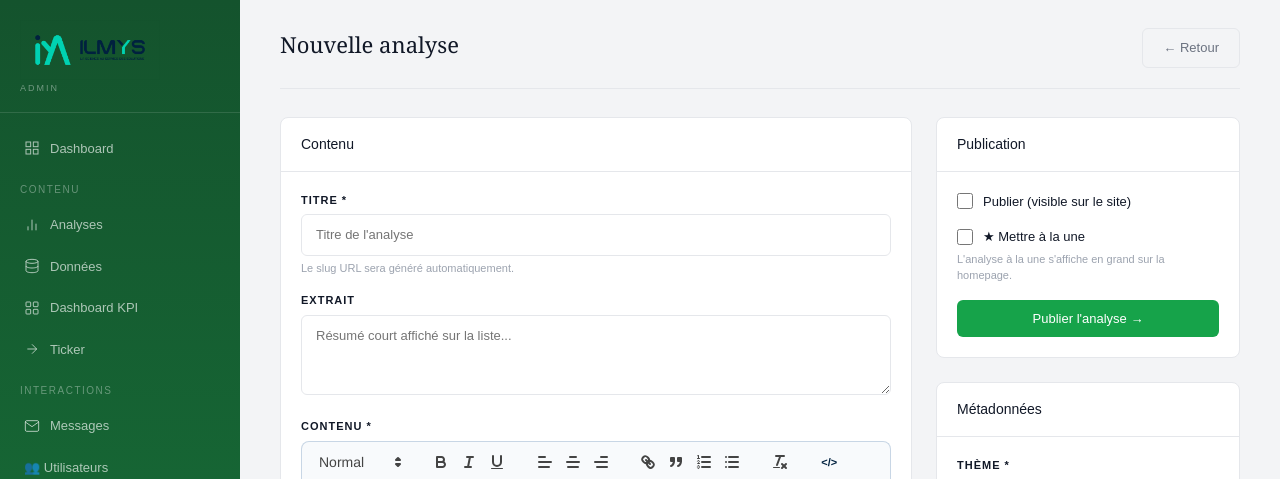
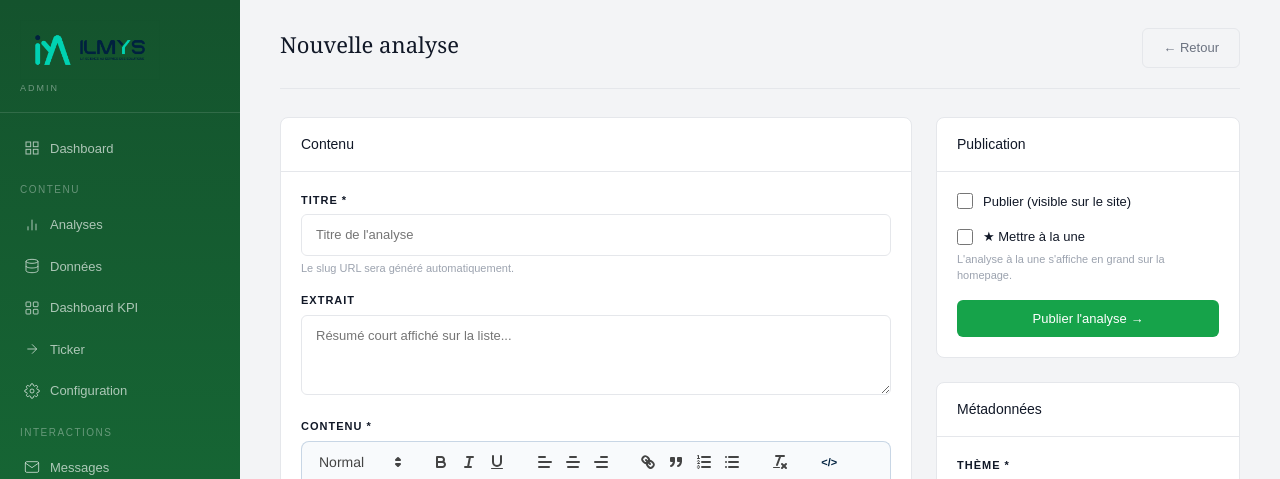
Before and after one commit to lynol/ilmys, a Flask app: page /admin/analyses/ajouter in a window 1280 px wide. Shown: the top 479 px of the page. Run offline with Flask 3, Linux system fonts and the light colour scheme; the visitor is signed in with stand-in values (Sample User, id 1); data that the repository does not hold is empty; some libraries are stand-ins or nearby versions.

Commit message:
fix update

```diff
--- a/templates/admin/base_admin.html
+++ b/templates/admin/base_admin.html
@@ -131,6 +131,16 @@
                     Ticker
             </a>
 
+            <a href="{{ url_for('admin_config') }}"
+                class="sidebar-link {% if request.endpoint == 'admin_config' %}active{% endif %}">
+                    <svg viewBox="0 0 24 24" fill="none"
+                        stroke="currentColor" stroke-width="1.5">
+                        <path d="M12 15a3 3 0 100-6 3 3 0 000 6z"/>
+                        <path d="M19.4 15a1.65 1.65 0 00.33 1.82l.06.06a2 2 0 010 2.83 2 2 0 01-2.83 0l-.06-.06a1.65 1.65 0 00-1.82-.33 1.65 1.65 0 00-1 1.51V21a2 2 0 01-4 0v-.09A1.65 1.65 0 009 19.4a1.65 1.65 0 00-1.82.33l-.06.06a2 2 0 01-2.83-2.83l.06-.06A1.65 1.65 0 004.68 15a1.65 1.65 0 00-1.51-1H3a2 2 0 010-4h.09A1.65 1.65 0 004.6 9a1.65 1.65 0 00-.33-1.82l-.06-.06a2 2 0 012.83-2.83l.06.06A1.65 1.65 0 009 4.68a1.65 1.65 0 001-1.51V3a2 2 0 014 0v.09a1.65 1.65 0 001 1.51 1.65 1.65 0 001.82-.33l.06-.06a2 2 0 012.83 2.83l-.06.06A1.65 1.65 0 0019.4 9a1.65 1.65 0 001.51 1H21a2 2 0 010 4h-.09a1.65 1.65 0 00-1.51 1z"/>
+                    </svg>
+                    Configuration
+            </a>
+
             <div class="sidebar-section-label">Interactions</div>
 
             <a href="{{ url_for('admin_messages') }}"
```
